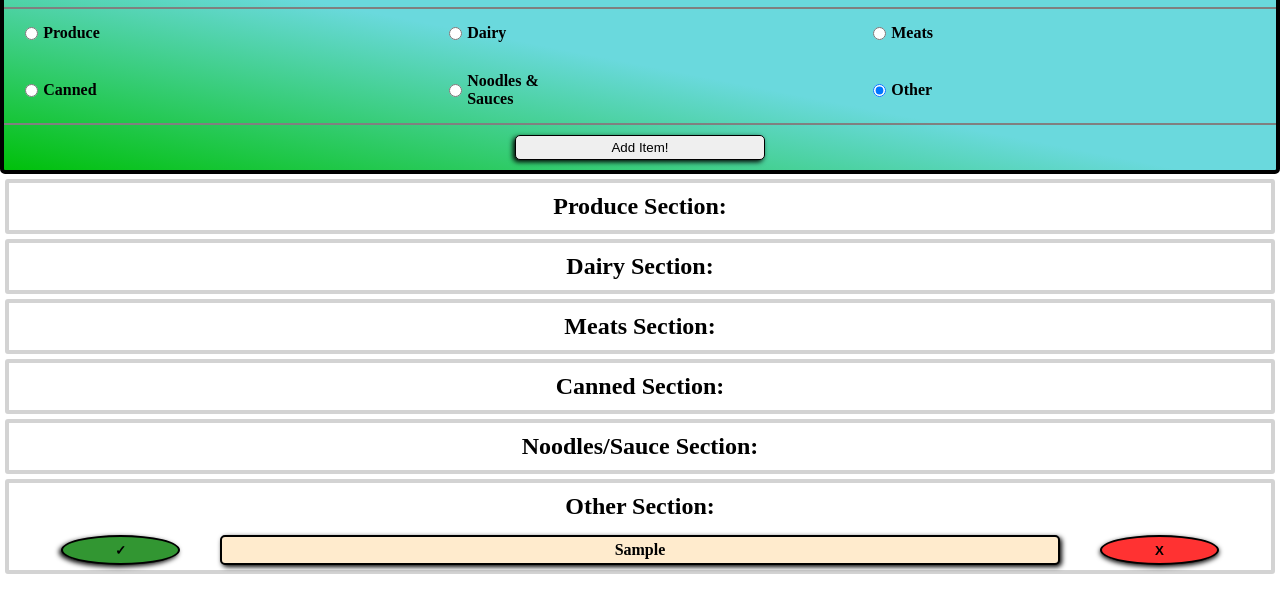
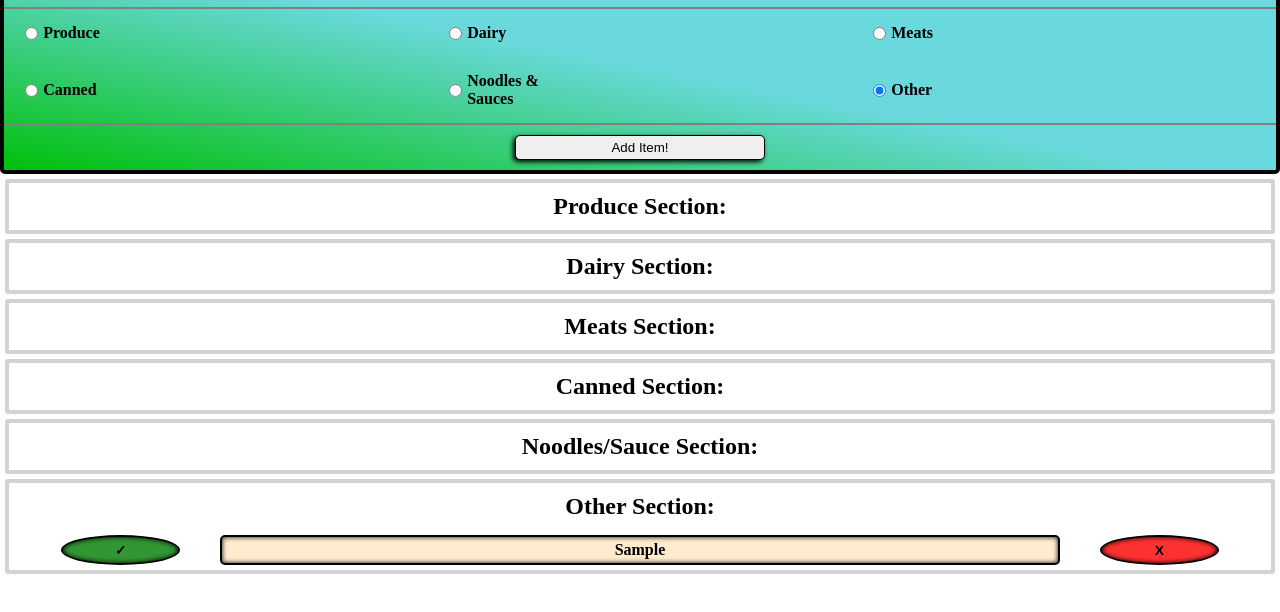
Before and after one commit to Concord511/Grocery-List, a plain HTML site: page index.html in a window 1280 px wide. Both pictures are taken after typing "Sample" into the empty fields and a click on the button "Add Item!". Shown: the part 82-694 px from the top of the page. Drawn offline with nearby package versions, Linux system fonts and the light colour scheme.

Commit message:
stylish buttons

```diff
--- a/assets/css/styles.css
+++ b/assets/css/styles.css
@@ -110,8 +110,8 @@ h2 {
     width: 10%;
     height: 30px;
     background-color: rgb(50, 150, 50);
-    box-shadow: -2px 2px 5px black;
-    transition: all 1s ease-in-out;
+    box-shadow: inset 0 0 5px 0 black;
+    transition: box-shadow .15s;
 }
 
 .got-it:active {
@@ -131,7 +131,7 @@ h2 {
     background-color: blanchedalmond;
     border: 2px solid black;
     border-radius: 5px;
-    box-shadow: 2px 2px 5px black;
+    box-shadow: inset 0 0 5px 0 black;
 }
 
 .unavailable {
@@ -142,8 +142,8 @@ h2 {
     height: 30px;
     z-index: 1;
     background-color: rgb(255, 50, 50);
-    box-shadow: 0 2px 5px black;
-    transition: all 1s ease-in-out;
+    box-shadow: inset 0 0 5px black;
+    transition: box-shadow .15s;
 }
 
 .unavailable:active {
```
